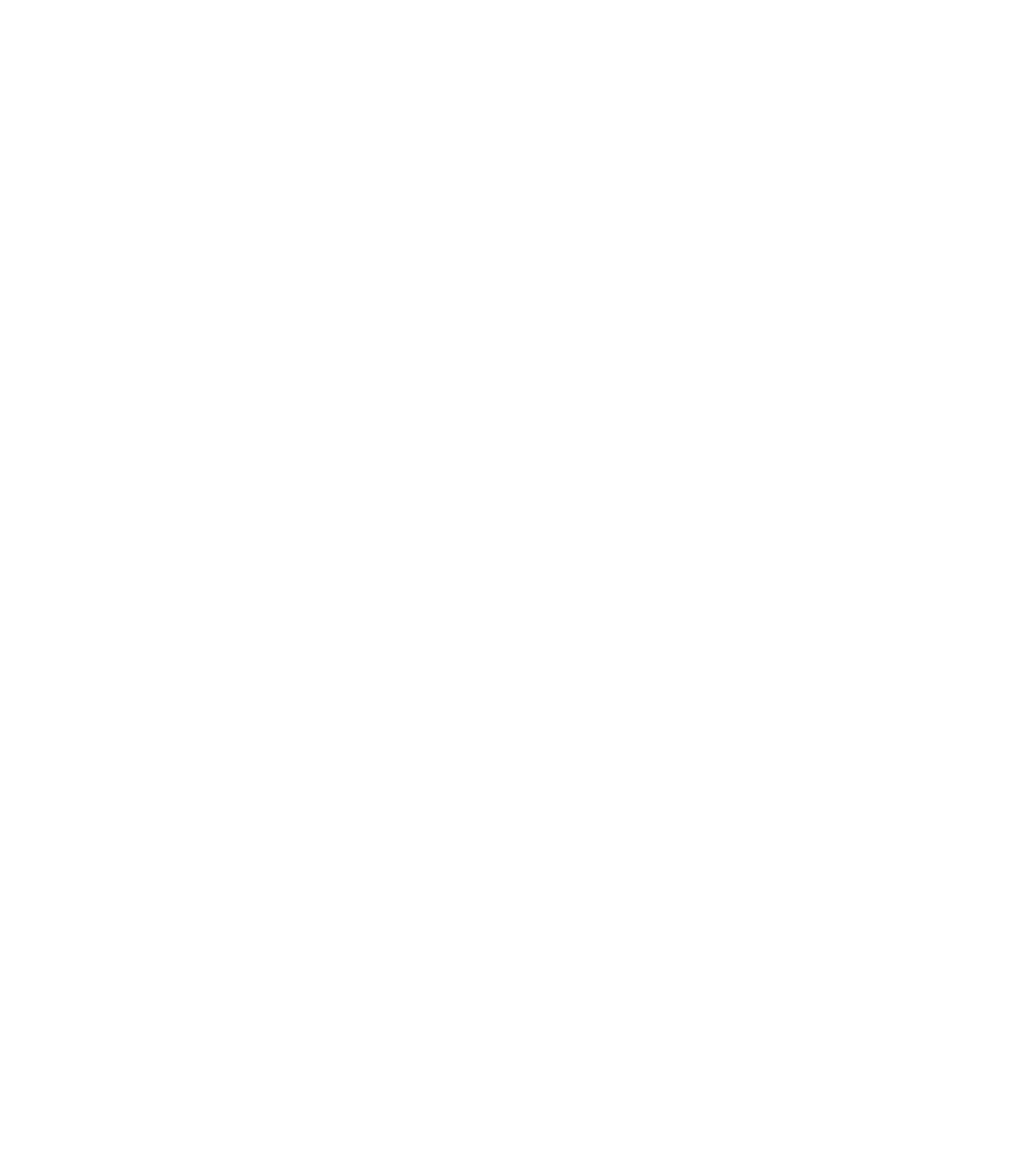
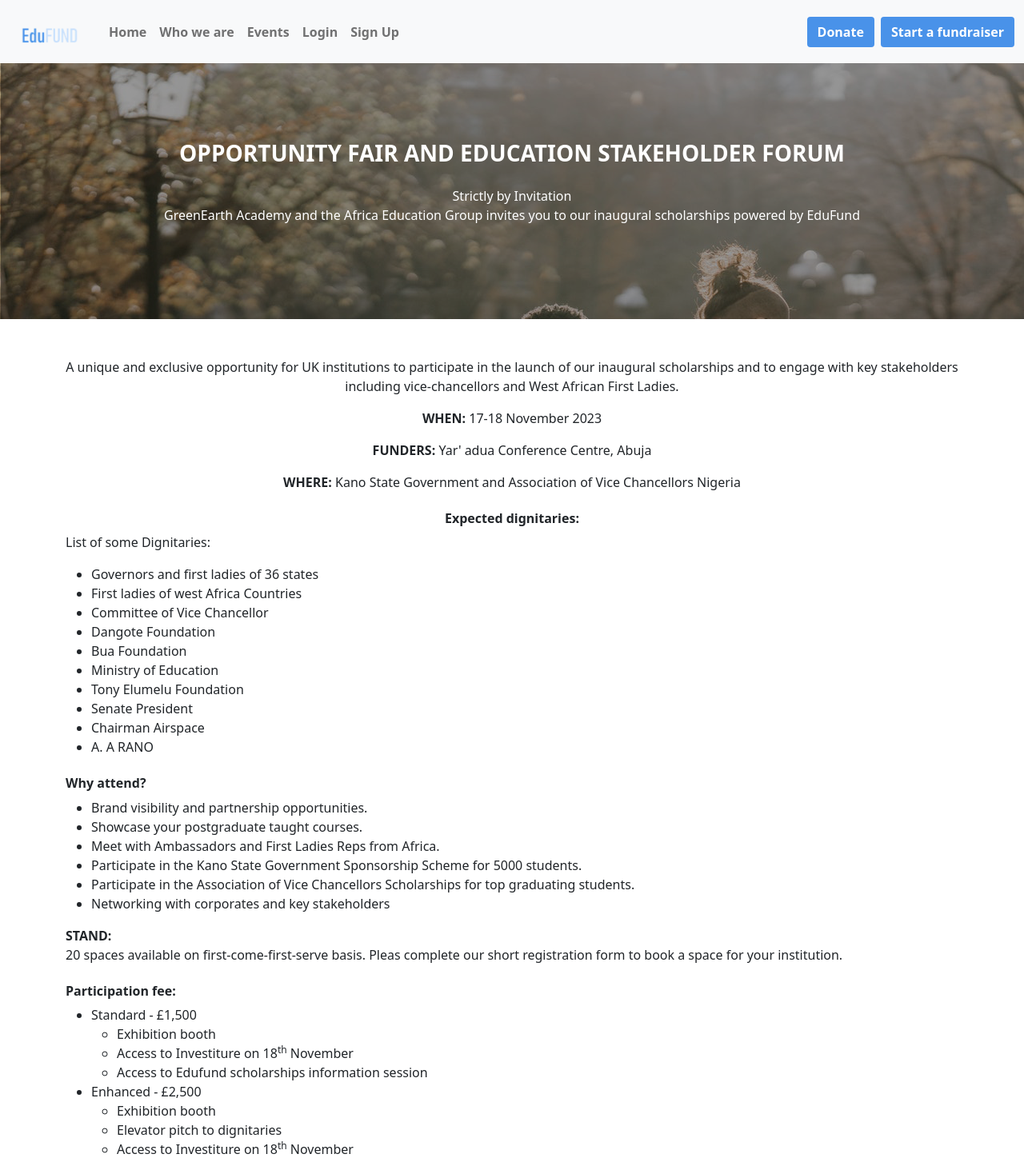
Before and after one commit to kevinmisigaro/edufund-react, a React (Create React App) app: page /events/greenview in a window 1280 px wide. Before the commit this address had no page. Shown: the top 1453 px of the page at 80% size. Before the commit the page ends 800 px from the top, so only its background shows below. Built offline with nearby package versions, Linux system fonts and the light colour scheme.

Commit message:
events page

```diff
--- a/src/App.js
+++ b/src/App.js
@@ -20,6 +20,8 @@
 import Notifications from './dashboard/Notifications';
 import { Provider } from 'jotai';
 import EditFundraiser from './dashboard/EditFundraiser';
+import Events from './public/Event';
+import GreenEarth from './public/events/GreenEarth';
 
 function App() {
   return (
@@ -30,10 +32,12 @@
         <Route path="/students" element={<Students/>} />
         <Route path="/donors" element={<Donors/>} />
         <Route path="/about" element={<AboutUs />} />
+        <Route path="/events" element={<Events />} />
         <Route path='/login' element={<Login/>} />
         <Route path='/register' element={<Register/>} />
         <Route path='fundraiser/:id' element={<FundraiserDetails/>} />
         <Route path="/allfundraisers" element={<AllFundraisers/>} />
+        <Route path='/events/greenview' element={<GreenEarth />} />
         <Route path='/dashboard' element={<DashboardHome/>}>
           <Route path='fundraisers' element={<StudentFundraisers/>} />
           <Route path='donations' element={<StudentDonations/>} />
--- a/src/public/AboutUs.js
+++ b/src/public/AboutUs.js
@@ -38,7 +38,7 @@
         <div className="row">
           <div className="col-md-6">
             <p style={{ textAlign: "justify" }}>
-
+{/*
 
 Leaving over 200,000,000 young people uneducated will have adverse
 effect on Africa’s social and economic development and could cripple
@@ -58,7 +58,9 @@
 makes repayment in installments to impact investors that contributed to
 their university financial needs. The platform also allows philanthropists
 to donate to sponsoring a student to study in their university of choice on
-grant basis.
+grant basis. */}
+EduFund is a crowdfunding platform that enables underserved African youths to raise funding for their higher education. Our vision is to build the largest scholarships aggregator to help low-income students pursue their study goals at home and abroad.<br/><br/>
+Our intelligent platform matches students with funders including individual and institutional donors. Let us manage your scholarships- join us on our mission to create life-changing opportunities for 100,000 students through education!
             </p>
           </div>
           <div className="col-md-6">
--- /dev/null
+++ b/src/public/Event.js
@@ -0,0 +1,37 @@
+import React from "react";
+import bg from "../assets/img/students-standing-40.png";
+import NavigationBar from "./components/NavigationBar";
+import Footer from "./Footer";
+import EventCard from "./components/EventCard";
+
+export default function Events() {
+  return (
+    <>
+      <NavigationBar />
+      <div
+        className="container-fluid text-white"
+        style={{
+          height: "20vh",
+          backgroundImage: `url(${bg})`,
+          backgroundRepeat: "no-repeat",
+          backgroundSize: "cover",
+        }}
+      >
+        <div className="container" style={{ paddingTop: "3rem" }}>
+          <h3 style={{ fontWeight: "bold" }}>Events</h3>
+        </div>
+      </div>
+      <div className="container py-5">
+        <div className="row">
+          <EventCard
+            title="OPPORTUNITY FAIR AND EDUCATION STAKEHOLDER FORUM"
+            date=" 17-18 November 2023"
+            location=" Yar'adua Conference Centre, Abuja"
+            link="/events/greenview"
+          />
+        </div>
+      </div>
+      <Footer />
+    </>
+  );
+}
--- /dev/null
+++ b/src/public/components/EventCard.js
@@ -0,0 +1,39 @@
+import React from "react";
+import { useNavigate } from "react-router-dom";
+
+const EventCard = ({ title, date, location, link }) => {
+  const navigate = useNavigate();
+
+  return (
+    <div className="col-md-4 pb-4">
+      <div
+        style={{
+          height: "150px",
+          backgroundColor: "green",
+          color: "white",
+          textAlign: "center",
+          display: "flex",
+          flexDirection: "column",
+          justifyContent: "center",
+          fontWeight: "bold",
+          width: "100%",
+          padding: "2rem",
+        }}
+      >
+        {title}
+      </div>
+      <div className="mt-2">
+        <p>
+          {date}
+          <br />
+          {location}
+        </p>
+        <div onClick={() => navigate(link)} className="btn btn-primary btn-sm">
+          View more
+        </div>
+      </div>
+    </div>
+  );
+};
+
+export default EventCard;
--- a/src/public/components/NavigationBar.js
+++ b/src/public/components/NavigationBar.js
@@ -30,6 +30,11 @@
             <li className="nav-item">
               <Link className="nav-link" to="/about">
                 <b>Who we are</b>
+              </Link>
+            </li>
+            <li className="nav-item">
+              <Link className="nav-link" to="/events">
+                <b>Events</b>
               </Link>
             </li>
             {localStorage.getItem("token") == null && (
--- /dev/null
+++ b/src/public/events/GreenEarth.js
@@ -0,0 +1,188 @@
+import React from "react";
+import NavigationBar from "../components/NavigationBar";
+import Footer from "../Footer";
+import bg from "../../assets/img/students-standing-40.png";
+
+const GreenEarth = () => {
+  return (
+    <>
+      <NavigationBar />
+      <div
+        className="container-fluid text-white"
+        style={{
+          height: "40vh",
+          backgroundImage: `url(${bg})`,
+          backgroundRepeat: "no-repeat",
+          backgroundSize: "cover",
+        }}
+      >
+        <div className="container" style={{ paddingTop: "6rem" }}>
+          <h3 style={{ fontWeight: "bold" }}>
+            OPPORTUNITY FAIR AND EDUCATION STAKEHOLDER FORUM
+          </h3>
+          <p className="mt-4">
+            Strictly by Invitation <br />
+            GreenEarth Academy and the Africa Education Group invites you to our
+            inaugural scholarships powered by EduFund
+          </p>
+        </div>
+      </div>
+      <div className="container py-5 text-left">
+        <p>
+          A unique and exclusive opportunity for UK institutions to participate
+          in the launch of our inaugural scholarships and to engage with key
+          stakeholders including vice-chancellors and West African First Ladies.
+        </p>
+
+        <div>
+          <p>
+            <span
+              style={{
+                fontWeight: "bold",
+              }}
+            >
+              WHEN:
+            </span>{" "}
+            17-18 November 2023
+          </p>
+
+          <p>
+            <span
+              style={{
+                fontWeight: "bold",
+              }}
+            >
+              FUNDERS:
+            </span>{" "}
+            Yar' adua Conference Centre, Abuja
+          </p>
+
+          <p>
+            <span
+              style={{
+                fontWeight: "bold",
+              }}
+            >
+              WHERE:
+            </span>{" "}
+            Kano State Government and Association of Vice Chancellors Nigeria
+          </p>
+        </div>
+        <h6
+          className="mt-4 mb-2"
+          style={{
+            fontWeight: "bold",
+          }}
+        >
+          Expected dignitaries:
+        </h6>
+
+        <div
+          style={{
+            textAlign: "left",
+          }}
+        >
+          <p>List of some Dignitaries:</p>
+          <ul>
+            <li>Governors and first ladies of 36 states</li>
+            <li>First ladies of west Africa Countries</li>
+            <li>Committee of Vice Chancellor</li>
+            <li>Dangote Foundation </li>
+            <li>Bua Foundation </li>
+            <li>Ministry of Education </li>
+            <li>Tony Elumelu Foundation </li>
+            <li>Senate President </li>
+            <li>Chairman Airspace </li>
+            <li>A. A RANO</li>
+          </ul>
+
+          <h6
+            className="mt-4 mb-2"
+            style={{
+              fontWeight: "bold",
+            }}
+          >
+            Why attend?
+          </h6>
+
+          <ul>
+            <li>Brand visibility and partnership opportunities.</li>
+            <li>Showcase your postgraduate taught courses. </li>
+            <li>Meet with Ambassadors and First Ladies Reps from Africa.</li>
+            <li>
+              Participate in the Kano State Government Sponsorship Scheme for
+              5000 students.{" "}
+            </li>
+            <li>
+              Participate in the Association of Vice Chancellors Scholarships
+              for top graduating students.
+            </li>
+            <li>Networking with corporates and key stakeholders</li>
+          </ul>
+
+          <p>
+            <span
+              style={{
+                fontWeight: "bold",
+                paddingTop: "1rem",
+              }}
+            >
+              STAND:
+              <br />
+            </span>{" "}
+            20 spaces available on first-come-first-serve basis. Pleas complete
+            our short registration form to book a space for your institution.
+          </p>
+
+          <h6
+            className="mt-4 mb-2"
+            style={{
+              fontWeight: "bold",
+            }}
+          >
+            Participation fee:
+          </h6>
+
+          <ul>
+            <li>
+              Standard - £1,500
+              <ul>
+                <li>Exhibition booth</li>
+                <li>
+                  Access to Investiture on 18<sup>th</sup> November
+                </li>
+                <li>Access to Edufund scholarships information session</li>
+              </ul>
+            </li>
+            <li>
+              Enhanced - £2,500
+              <ul>
+                <li>Exhibition booth</li>
+                <li>Elevator pitch to dignitaries</li>
+                <li>
+                  Access to Investiture on 18<sup>th</sup> November
+                </li>
+                <li>Access to Edufund scholarships information session</li>
+              </ul>
+            </li>
+            <li>
+              Comprehensive- £3,000
+              <ul>
+                <li>Exhibition booth</li>
+                <li>Elevator pitch to dignitaries</li>
+                <li>
+                  Access to Investiture on 18<sup>th</sup> November
+                </li>
+                <li>Access to Edufund scholarships information session</li>
+                <li>Sponsorship of networking corner</li>
+              </ul>
+            </li>
+          </ul>
+        </div>
+      </div>
+      <Footer />
+    </>
+  );
+};
+
+export default GreenEarth;
```
